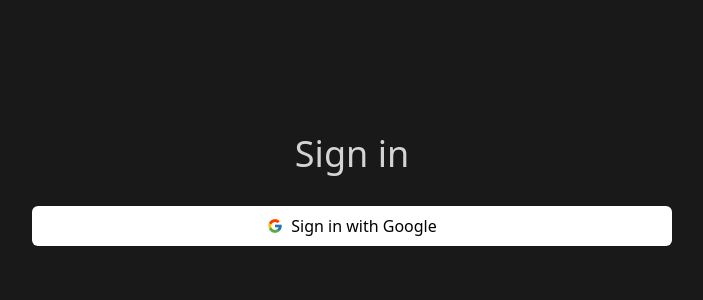
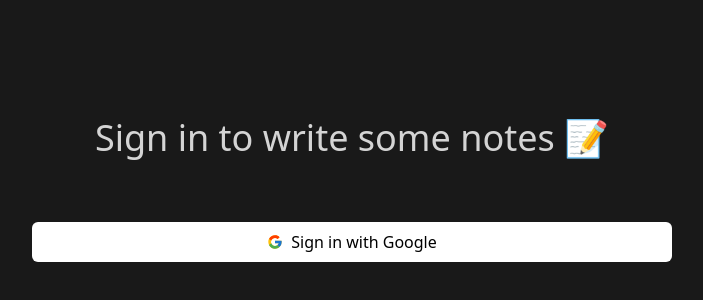
Before and after one commit to Airhacker/SuperChat, a Next.js app: page /login in a window 1280 px wide. Shown: the part 210-510 px from the top of the page, without its empty margins (288-991 px from the left). Built offline with nearby package versions, Linux system fonts and the light colour scheme; no server answers.

Commit message:
login page text change

```diff
--- a/pages/login.jsx
+++ b/pages/login.jsx
@@ -1,7 +1,11 @@
 import { FcGoogle } from "react-icons/fc";
 import { useAuthState } from "react-firebase-hooks/auth";
 import { auth, db } from "../utils/firebase";
-import { GoogleAuthProvider, signInWithPopup } from "firebase/auth";
+import {
+  GoogleAuthProvider,
+  signInWithPopup,
+  signInAnonymously,
+} from "firebase/auth";
 import { useRouter } from "next/router";
 import { useEffect } from "react";
 import { serverTimestamp, setDoc, doc } from "firebase/firestore";
@@ -44,12 +48,15 @@ const Login = () => {
         setUser();
         route.push("/");
       }
-    } catch (error) {}
+    } catch (error) {
+      console.log("Unable to set user");
+      console.log(error);
+    }
   }, [user]);
 
   return (
-    <div className="flex flex-col content-center justify-center w-screen h-screen gap-8 text-center bg-darkBg text-darkText">
-      <h1 className="text-4xl">Sign in</h1>
+    <div className="flex flex-col content-center justify-center w-screen h-screen gap-16 text-center bg-darkBg text-darkText">
+      <h1 className="text-4xl">Sign in to write some notes 📝</h1>
       <button
         onClick={signInWithGoogle}
         className="flex content-center self-center justify-center w-1/2 gap-2 p-2 text-black bg-white rounded-md justify-self-center"
```
